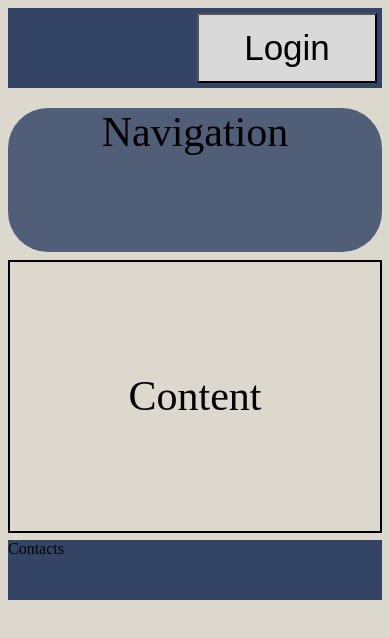
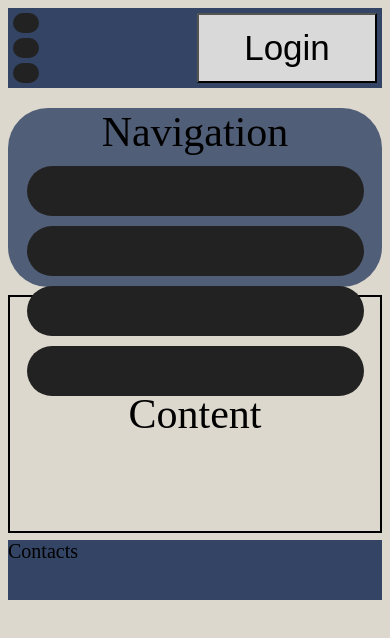
Before and after one commit to EdlisSkolni/WA-project, a plain HTML site: page main page/mainpage.html in a window 390 px wide. Drawn offline with Linux system fonts and the light colour scheme.

Commit message:
main page - mobile 2

```diff
--- a/main page/styly.css
+++ b/main page/styly.css
@@ -2,6 +2,8 @@
     background: #DDD8CE;
 }
 .head{
+    display: flex;
+    justify-content: space-between;
     background-color:#334464;
     height: 80px;
     width: calc(100%);
@@ -16,8 +18,8 @@
 }
 .content{
     width: calc((100%)-4px);
-    height: calc(69vw);
-    max-height: 450px;
+    height: calc(60vw);
+    max-height: 435px;
     border-width: 2px;
     border-style: solid;
     border-color: black;
@@ -29,22 +31,46 @@
 .bottom{
     background-color:#334464;
     height: 60px;
+    font-size: 20px;
     width: calc(100%);
 }
 .navigation{
     background-color: rgba(51, 68, 100, 0.82);
     border-radius: 40px;
-    height: calc(37vw);
-    max-height: 250px;
+    height: calc(46vw);
+    max-height: 310px;
     width: calc(100%);
     font-size: 42px;
     text-align: center;
 }
+.navigationClick{
+    position: relative;
+    background-color: #222222;
+    border-radius: 40px;
+    height: 50px;
+    width: calc(90%);
+    left: 2.5%;
+    margin: 10px;
+}
 .login{
-    float: right;
     font-size: 35px;
     margin: 5px;
     height: 70px;
     width: 180px;
     background-color: #D9D9D9;
 }
+
+.leftBarMain{
+    width: calc(7%);
+    background-color:#334464;
+    height: 60px;
+}
+
+.leftBar{
+    position: relative;
+    background-color: #222222;
+    border-radius: 40px;
+    height: 20px;
+    width: calc(100%);
+    margin: 5px;
+}
```
